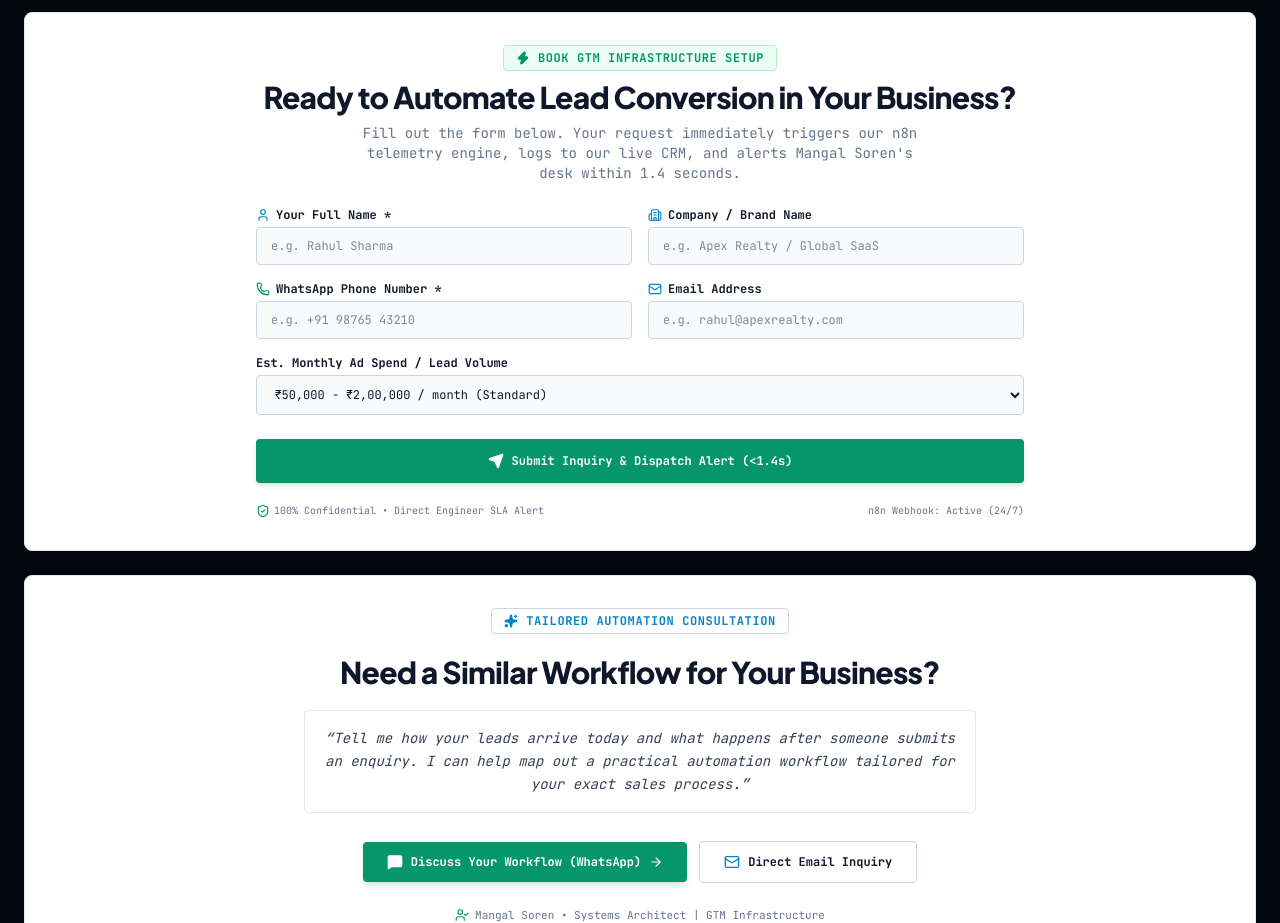
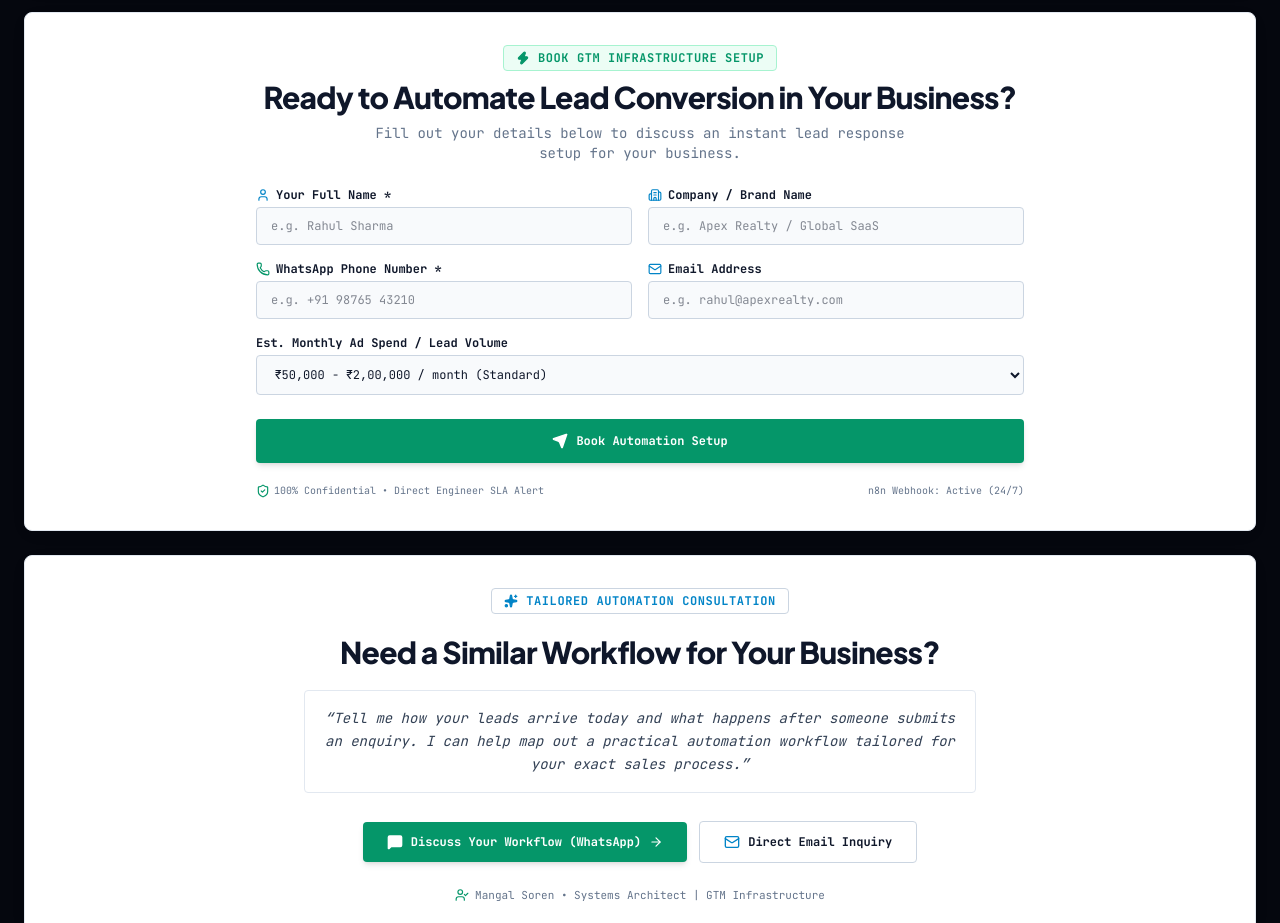
Before and after one commit to mangalcool222/automation-client-demo, a React (Vite) app: page / in a window 1280 px wide. Shown: the part 2040-2963 px from the top of the page. Built offline with nearby package versions, Linux system fonts and the light colour scheme; the HTML template or start-up script is replaced by a standard one.

Commit message:
refactor: simplify inquiry form subtitle and button text

```diff
--- a/src/components/AgencyClientInquiryForm.jsx
+++ b/src/components/AgencyClientInquiryForm.jsx
@@ -81,7 +81,7 @@ export default function AgencyClientInquiryForm({ themeMode = 'light' }) {
           </h3>
 
           <p className={`text-xs sm:text-sm font-mono-telemetry max-w-xl mx-auto ${isLight ? 'text-[#64748B]' : 'text-[#94A3B8]'}`}>
-            Fill out the form below. Your request immediately triggers our n8n telemetry engine, logs to our live CRM, and alerts Mangal Soren's desk within 1.4 seconds.
+            Fill out your details below to discuss an instant lead response setup for your business.
           </p>
         </div>
 
@@ -211,12 +211,12 @@ export default function AgencyClientInquiryForm({ themeMode = 'light' }) {
                 {status === 'submitting' ? (
                   <>
                     <RefreshCw className="w-4 h-4 animate-spin" />
-                    <span>Routing Ingest Payload to Mangal Soren...</span>
+                    <span>Submitting inquiry...</span>
                   </>
                 ) : (
                   <>
                     <Send className="w-4 h-4 fill-current" />
-                    <span>Submit Inquiry &amp; Dispatch Alert (&lt;1.4s)</span>
+                    <span>Book Automation Setup</span>
                   </>
                 )}
               </button>
```
